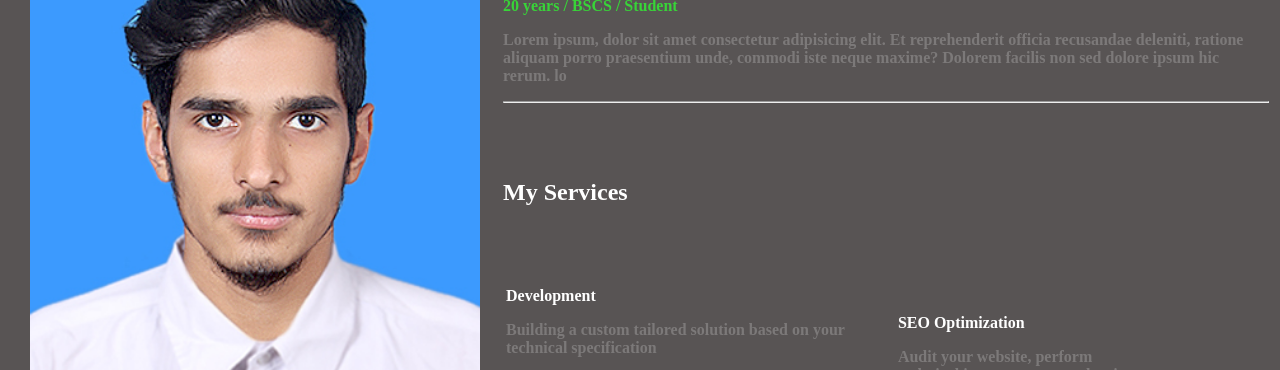
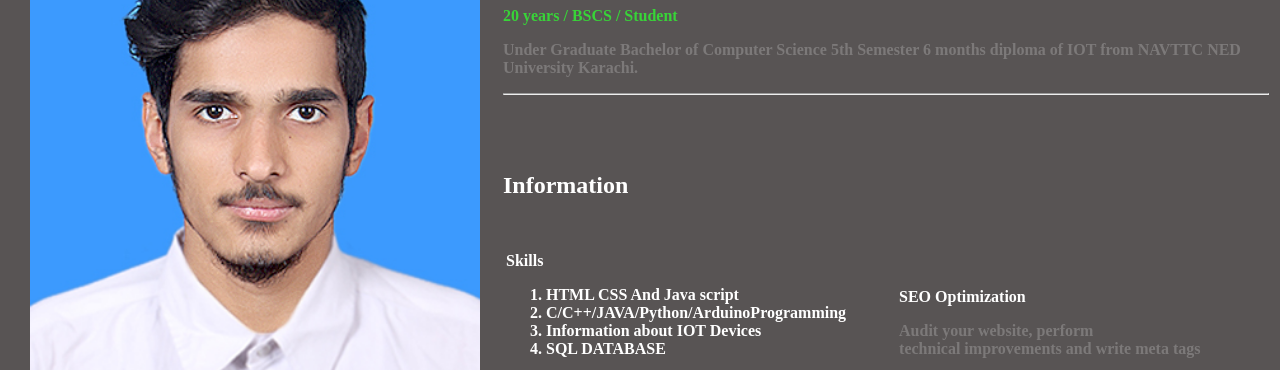
Before and after one commit to MuhammadOwaisQadri/MuhmmadOwaisQadri.github.io, a plain HTML site: page index.html in a window 1280 px wide. Shown: the part 148-518 px from the top of the page. Drawn offline with Linux system fonts and the light colour scheme.

Commit message:
cv change

```diff
--- a/index.html
+++ b/index.html
@@ -29,19 +29,23 @@
                 <h1 class="c"> About Me</h1>
                 <p class="a"> 20 years / BSCS / Student</p>
 
-                <p class="b">Lorem ipsum, dolor sit amet consectetur adipisicing elit.
-                    Et reprehenderit officia recusandae deleniti, ratione aliquam
-                    porro praesentium unde, commodi iste neque maxime? Dolorem facilis
-                    non sed dolore ipsum hic rerum. lo</p>
+                <p class="b">Under Graduate Bachelor of Computer Science 5th Semester
+                     6 months diploma of IOT from NAVTTC NED University Karachi.</p>
                 <hr>
                 <table>
 
                     <tr><div>
-                        <h2 class="d">My Services</h2>
+                        <h2 class="d">Information</h2>
                         <th class="e">
                             <div>
-                            Development
-                            <p class="b">Building a custom tailored solution based on your <br> technical specification
+                            Skills
+                            <p class="b"><ol>
+                                <li>HTML CSS And Java script </li>
+                            <li>C/C++/JAVA/Python/ArduinoProgramming</li>
+                            <li>Information about IOT Devices</li>
+                            <li>SQL DATABASE</li>
+                            </ol>
+
                             </p></div>
                             <div>
                             Data Base
@@ -49,7 +53,7 @@
                                 on your website</p></div>
                         </th>
                         <th class="pp">
-                            <br><br><div>
+                            <br><div>
                             SEO Optimization
                             <p class="b">Audit your website, perform<br></b>technical improvements and write meta tags
                             </p></div>
```
